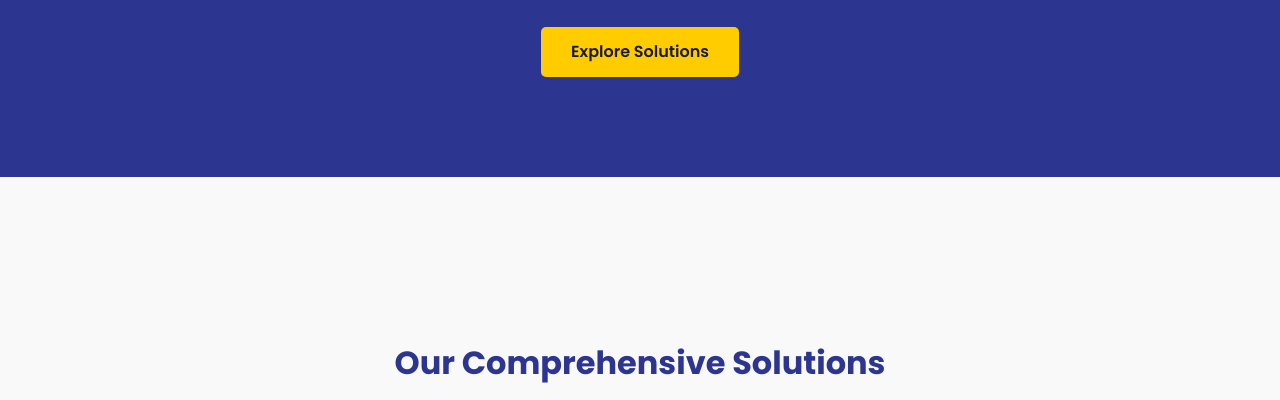
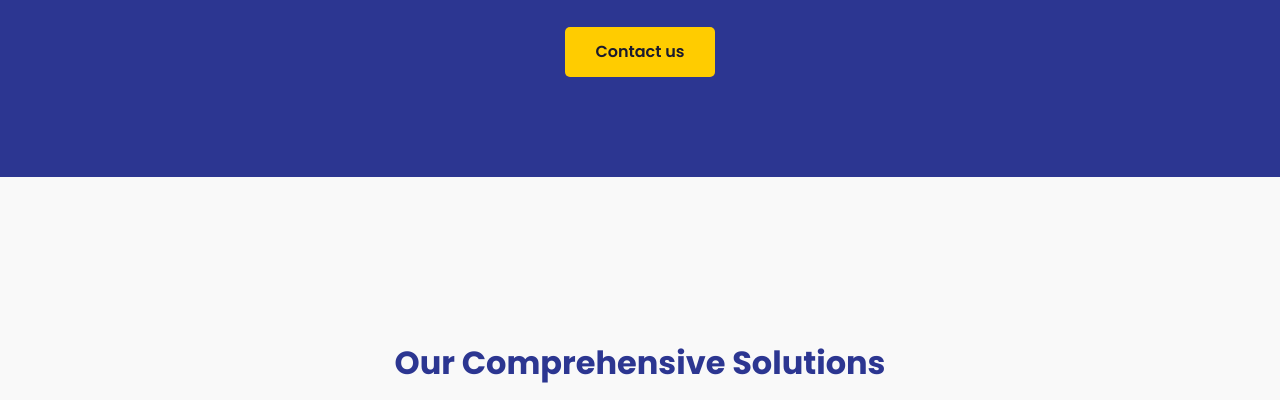
Before and after one commit to yonathanjj/durseal, a plain HTML site: page solutions.html in a window 1280 px wide. Shown: the part 387-787 px from the top of the page. Drawn offline with Linux system fonts and the light colour scheme.

Commit message:
just solutions chnage

```diff
--- a/solutions.html
+++ b/solutions.html
@@ -17,7 +17,7 @@
         <div class="container">
             <h1>Building Solutions for Every Construction Challenge</h1>
             <p class="hero-subtitle">High-performance waterproofing and adhesive systems designed for Rwanda's unique construction needs</p>
-            <a href="#solutions" class="hero-button">Explore Solutions</a>
+            <a href="#solutions" class="hero-button">Contact us</a>
         </div>
     </section>
 
```
